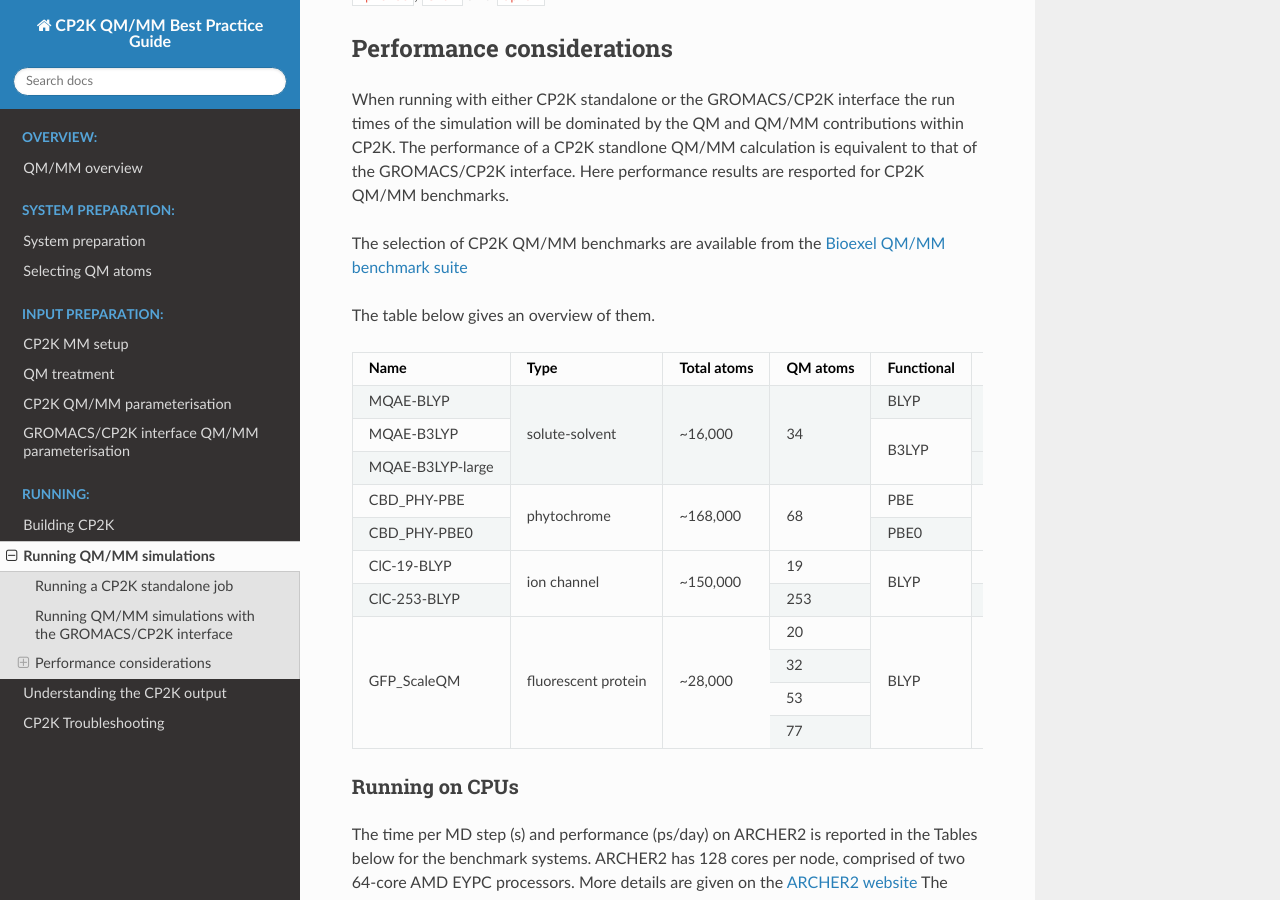
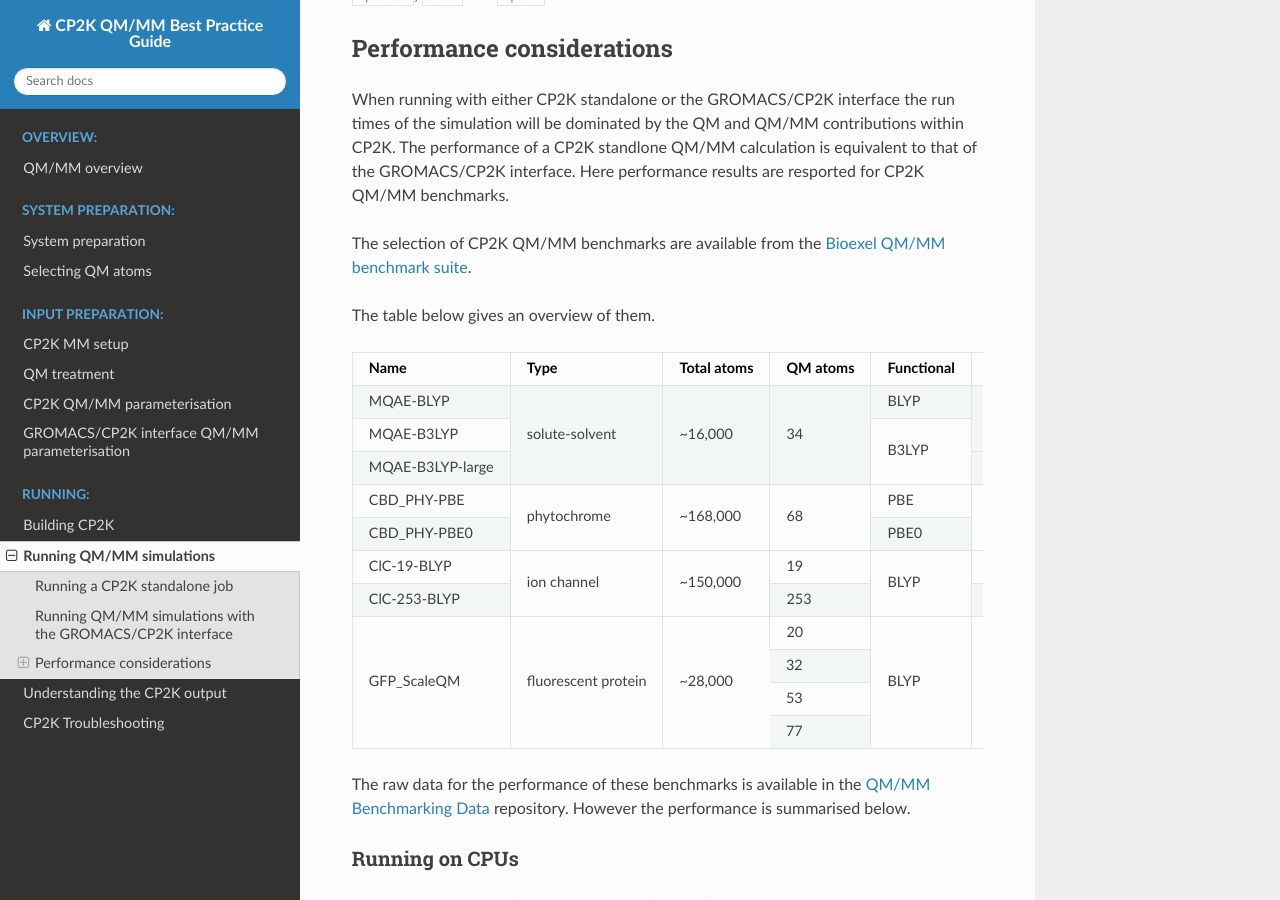
Before and after one commit to bioexcel/qmmm_bpg, a Sphinx documentation site: the page built from docs/running_cp2k/running_cp2k.rst, in a window 1280 px wide and 900 px high, scrolled down 1207 px. Built offline with Sphinx 7.4.7 and the Read the Docs theme 2.0.0, drawn with Linux system fonts in a browser that asks for light colours.

Commit message:
Add link to performance results

```diff
--- a/docs/running_cp2k/running_cp2k.rst
+++ b/docs/running_cp2k/running_cp2k.rst
@@ -65,7 +65,8 @@ simulation will be dominated by the QM and QM/MM contributions within CP2K. The
 of a CP2K standlone QM/MM calculation is equivalent to that of the GROMACS/CP2K interface.
 Here performance results are resported for CP2K QM/MM benchmarks.
 
-The selection of CP2K QM/MM benchmarks are available from the `Bioexel QM/MM benchmark suite <https://github.com/bioexcel/qmmm_benchmark_suite>`_
+The selection of CP2K QM/MM benchmarks are available from the `Bioexel QM/MM benchmark suite <https://github.com/bioexcel/qmmm_benchmark_suite>`_.
+
 
 The table below gives an overview of them.
 
@@ -95,6 +96,9 @@ The table below gives an overview of them.
 |                  |                     |             +----------+            |              |                 |           |         |          |
 |                  |                     |             | 77       |            |              |                 |           |         |          |
 +------------------+---------------------+-------------+----------+------------+--------------+-----------------+-----------+---------+----------+
+
+The raw data for the performance of these benchmarks is available in the `QM/MM Benchmarking Data <https://github.com/bioexcel/qmmm_benchmark_results>`_ repository.
+However the performance is summarised below.
 
 
 Running on CPUs
```
